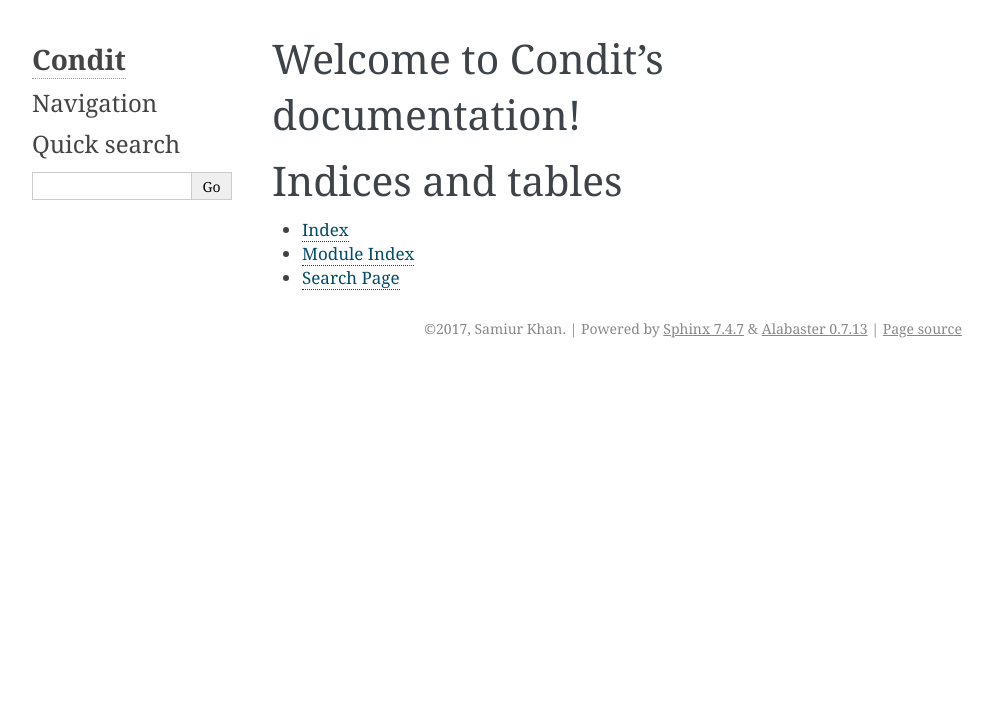
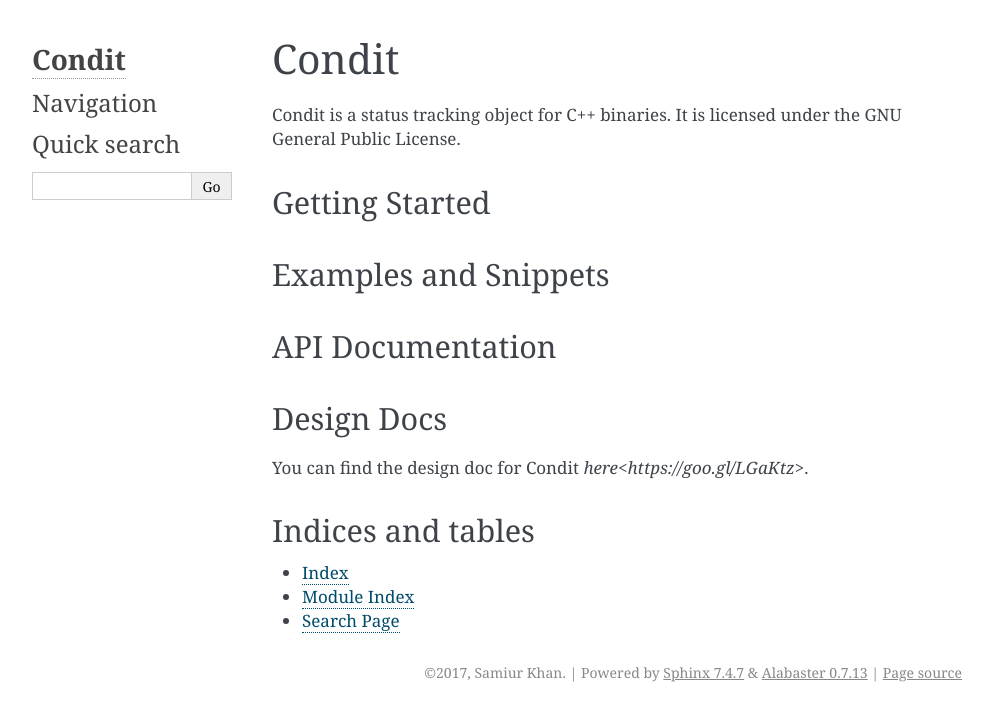
Before and after one commit to ConditProject/Condit, a Sphinx documentation site: the page built from docs/index.rst, in a window 1280 px wide. Shown: the top 721 px of the page, without its empty margins (148-1141 px from the left). Built offline with Sphinx 7.4.7, drawn with Linux system fonts in a browser that asks for light colours.

Commit message:
Added basic documentation (headers with no content)

```diff
--- a/docs/index.rst
+++ b/docs/index.rst
@@ -3,13 +3,28 @@
    You can adapt this file completely to your liking, but it should at least
    contain the root `toctree` directive.
 
-Welcome to Condit's documentation!
-==================================
-
+======
+Condit
+======
 .. toctree::
    :maxdepth: 2
    :caption: Contents:
 
+Condit is a status tracking object for C++ binaries. It is licensed under the
+GNU General Public License.
+
+Getting Started
+===============
+
+Examples and Snippets
+=====================
+
+API Documentation
+=================
+
+Design Docs
+===========
+You can find the design doc for Condit `here<https://goo.gl/LGaKtz>`.
 
 
 Indices and tables
```
